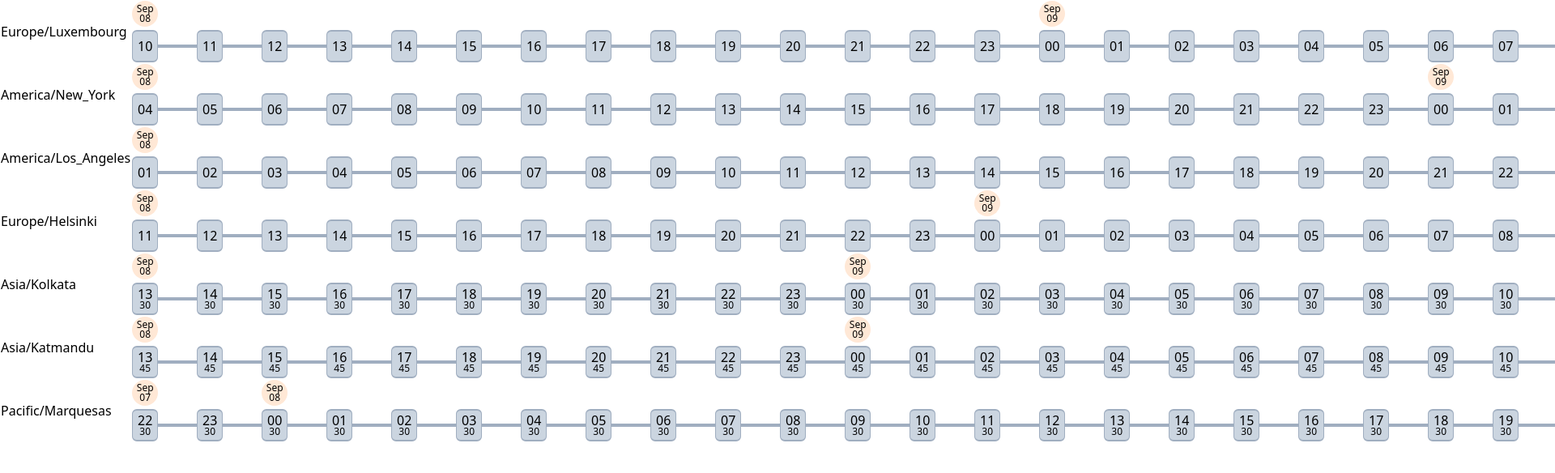
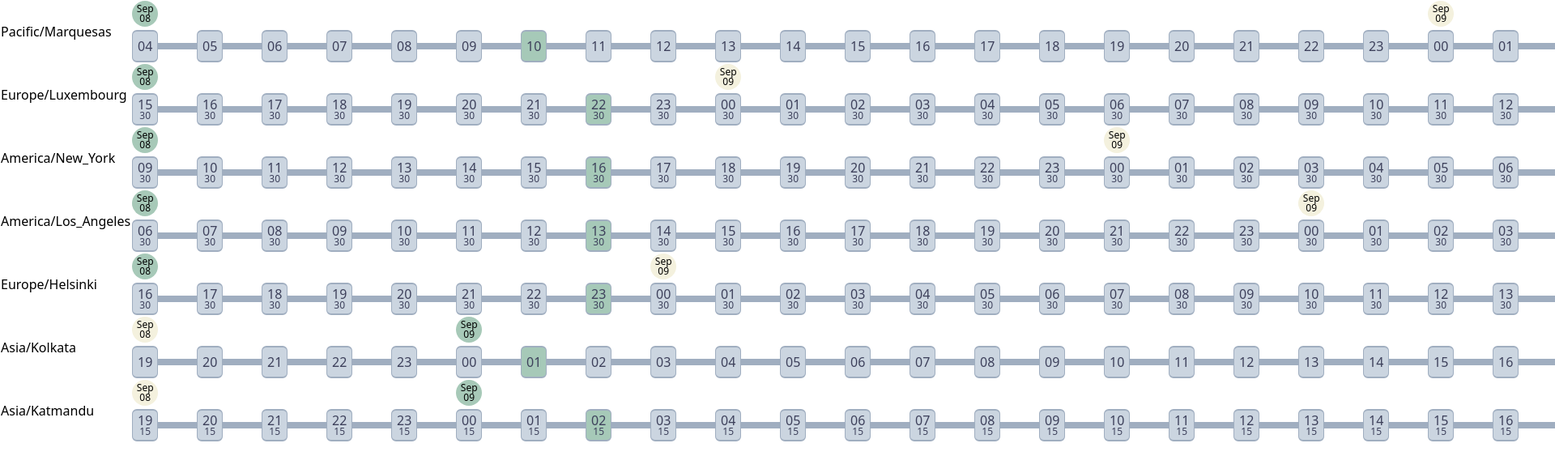
Before and after one commit to qtdzz/timeboard, a Next.js app: page / in a window 1280 px wide. Shown: the top 584 px of the page at 81% size, 1920 px wide, since content can reach past the window. Built offline with nearby package versions, Linux system fonts and the light colour scheme.

Commit message:
Change color

```diff
--- a/src/components/daysegment/DaySegment.tsx
+++ b/src/components/daysegment/DaySegment.tsx
@@ -9,42 +9,38 @@ import styles from './DaySegment.module.css';
 type DaySegmentProps = {
   startEpoch: number;
   timeZone: string;
-  isFirstSegment: boolean;
+  maxEpoch: number;
 };
 const DaySegment = (props: DaySegmentProps) => {
-  let currentDate = moment.tz(props.startEpoch, props.timeZone);
+  let processDate = moment.tz(props.startEpoch, props.timeZone);
+  const now = moment.tz(props.timeZone);
+
   const dayslotProps = {
-    month: currentDate.format('MMM'),
-    day: currentDate.format('DD'),
-    fullDate: currentDate.format('dddd, MMMM Do, YYYY'),
+    month: processDate.format('MMM'),
+    day: processDate.format('DD'),
+    fullDate: processDate.format('dddd, MMMM Do, YYYY'),
+    isToday: now.dayOfYear() === processDate.dayOfYear(),
   };
   const timeslots = [];
-  const offsetRemainder = currentDate.utcOffset() % 60;
-  const timeFormat = offsetRemainder === 0 ? 'HH' : 'HH:mm';
-
-  const { isFirstSegment } = props;
-  if (offsetRemainder !== 0 && isFirstSegment) {
-    timeslots.push(
-      <TimeSlot
-        key={-1}
-        value={currentDate.format(timeFormat)}
-        isStart={currentDate.hour() === 0}
-        isEnd={currentDate.hour() === 23}
-      ></TimeSlot>
-    );
-    currentDate.add(1, 'hour');
-  }
-  // eslint-disable-next-line no-plusplus
-  for (let index = currentDate.hour(); index < 24; index++) {
+  const minute = processDate.minute();
+  const timeFormat = minute === 0 ? 'HH' : 'HH:mm';
+  for (
+    let index = processDate.hour();
+    index < 24 && processDate.valueOf() < props.maxEpoch;
+    // eslint-disable-next-line no-plusplus
+    index++
+  ) {
+    const isNow =
+      now.hour() === processDate.hour() &&
+      now.dayOfYear() === processDate.dayOfYear();
     timeslots.push(
       <TimeSlot
         key={index}
-        value={currentDate.format(timeFormat)}
-        isStart={index === 0}
-        isEnd={index === 23}
+        value={processDate.format(timeFormat)}
+        isNow={isNow}
       ></TimeSlot>
     );
-    currentDate = currentDate.add(1, 'hour');
+    processDate = processDate.add(1, 'hour');
   }
   return (
     <div className={styles.parent}>
@@ -53,6 +49,7 @@ const DaySegment = (props: DaySegmentProps) => {
           month={dayslotProps.month.toString()}
           day={dayslotProps.day.toString()}
           fullDate={dayslotProps.fullDate}
+          isToday={dayslotProps.isToday}
         ></DaySlot>
       </div>
       <div className={styles.timeline}>{timeslots}</div>
--- a/src/components/dayslot/DaySlot.module.css
+++ b/src/components/dayslot/DaySlot.module.css
@@ -2,8 +2,7 @@
   @apply h-8;
   @apply w-8;
 
-  @apply bg-[#FFE8D6];
-
+  @apply bg-[#F4F1DE];
   @apply font-sans;
   @apply leading-none;
 
@@ -13,14 +12,15 @@
   @apply justify-center;
   @apply rounded-full;
   @apply mb-1;
+  @apply text-xs;
+
  }
 
  .dayslot:hover {
    @apply bg-blue-300;
  }
-.month {
-  @apply text-xs;
+
+.now{
+  @apply bg-[#81B29A];
+  @apply bg-opacity-70;
 }
-.day{
-  @apply text-xs;
-}
--- a/src/components/dayslot/DaySlot.tsx
+++ b/src/components/dayslot/DaySlot.tsx
@@ -5,11 +5,14 @@ import styles from './DaySlot.module.css';
 type DaySlotProps = {
   month: string;
   day: string;
+  isToday: boolean;
   fullDate: string;
 };
 const DaySlot = (props: DaySlotProps) => {
+  const styleList = [styles.dayslot];
+  if (props.isToday) styleList.push(styles.now);
   return (
-    <div className={styles.dayslot}>
+    <div className={styleList.join(' ')}>
       <div className={styles.month}>{props.month}</div>
       <div className={styles.day}>{props.day}</div>
     </div>
--- a/src/components/timeboard/TimeBoard.tsx
+++ b/src/components/timeboard/TimeBoard.tsx
@@ -6,14 +6,12 @@ import Timeline from '../timeline/Timeline';
 
 type TimeBoardProps = {
   selectedDate: number;
+  baseTimeZone: string;
   timeZones: string[];
 };
 const TimeBoard = (props: TimeBoardProps) => {
-  const baseTimeZone = props.timeZones[0] ?? 'UTC';
-  const baseDateMoment = moment.tz(
-    props.selectedDate,
-    props.timeZones[0] ?? 'UTC'
-  );
+  const { baseTimeZone } = props;
+  const baseDateMoment = moment.tz(props.selectedDate, props.baseTimeZone);
   const baseTimelineMap = (
     <tr key={baseTimeZone}>
       <td>{baseTimeZone}</td>
--- a/src/components/timeline/Timeline.tsx
+++ b/src/components/timeline/Timeline.tsx
@@ -12,15 +12,16 @@ type TimelineProps = {
 const Timeline = (props: TimelineProps) => {
   const daySegments = [];
   const currentDate = moment.tz(props.startEpoch, props.timeZone);
+  const maxEpoch = currentDate.valueOf() + 30 * 60 * 60 * 1000;
   // eslint-disable-next-line no-plusplus
-  for (let i = 0; i < 36; i++) {
+  for (let i = 0; i < 36 && currentDate.valueOf() < maxEpoch; i++) {
     if (i === 0 || currentDate.hour() === 0) {
       daySegments.push(
         <DaySegment
           key={i}
           startEpoch={currentDate.valueOf()}
           timeZone={props.timeZone}
-          isFirstSegment={i === 0}
+          maxEpoch={maxEpoch}
         ></DaySegment>
       );
     }
--- a/src/components/timeslot/TimeSlot.module.css
+++ b/src/components/timeslot/TimeSlot.module.css
@@ -22,6 +22,12 @@
   @apply rounded-tr-md;
   @apply rounded-br-md;
   @apply leading-none;
+  @apply text-[#3D405B];
+ }
+
+ .now{
+   @apply bg-[#81B29A];
+   @apply bg-opacity-70;
  }
 
  .subContent {
@@ -29,19 +35,19 @@
  }
 
 .line {
-  @apply h-1;
+  @apply h-2;
   @apply w-12;
   @apply font-sans;
-  @apply border-t-2;
-  @apply border-b-2;
-  @apply border-r;
   @apply flex;
   @apply items-center;
   @apply justify-center;
-  @apply border-l;
-  @apply border-r;
-  @apply border-gray-500;
+  @apply bg-gray-500;
 }
+
+.line:hover {
+  @apply bg-blue-300;
+}
+
 .slotParent {
   @apply flex;
   @apply flex-row;
--- a/src/components/timeslot/TimeSlot.tsx
+++ b/src/components/timeslot/TimeSlot.tsx
@@ -4,15 +4,12 @@ import styles from './TimeSlot.module.css';
 
 type TimeSlotProps = {
   value: string;
-  isStart: boolean;
-  isEnd: boolean;
+  isNow: boolean;
 };
 const TimeSlot = (props: TimeSlotProps) => {
   const styleList = [styles.timeslot];
-  if (props.isStart) {
-    styleList.push(styles.start);
-  } else if (props.isEnd) {
-    styleList.push(styles.end);
+  if (props.isNow) {
+    styleList.push(styles.now);
   }
   let content = props.value;
   let subContent = '';
--- a/src/pages/index.tsx
+++ b/src/pages/index.tsx
@@ -3,7 +3,8 @@ import moment from 'moment';
 import TimeBoard from '../components/timeboard/TimeBoard';
 
 const Index = () => {
-  const baseDate = moment().add(-12, 'hour').minute(0).valueOf();
+  const baseTimeZone = 'Pacific/Marquesas';
+  const baseDate = moment.tz(baseTimeZone).add(-6, 'hour').minute(0).valueOf();
   const timeZones = [
     'Europe/Luxembourg',
     'America/New_York',
@@ -16,7 +17,11 @@ const Index = () => {
 
   return (
     <div>
-      <TimeBoard selectedDate={baseDate} timeZones={timeZones}></TimeBoard>
+      <TimeBoard
+        selectedDate={baseDate}
+        baseTimeZone={baseTimeZone}
+        timeZones={timeZones}
+      ></TimeBoard>
     </div>
   );
 };
```
